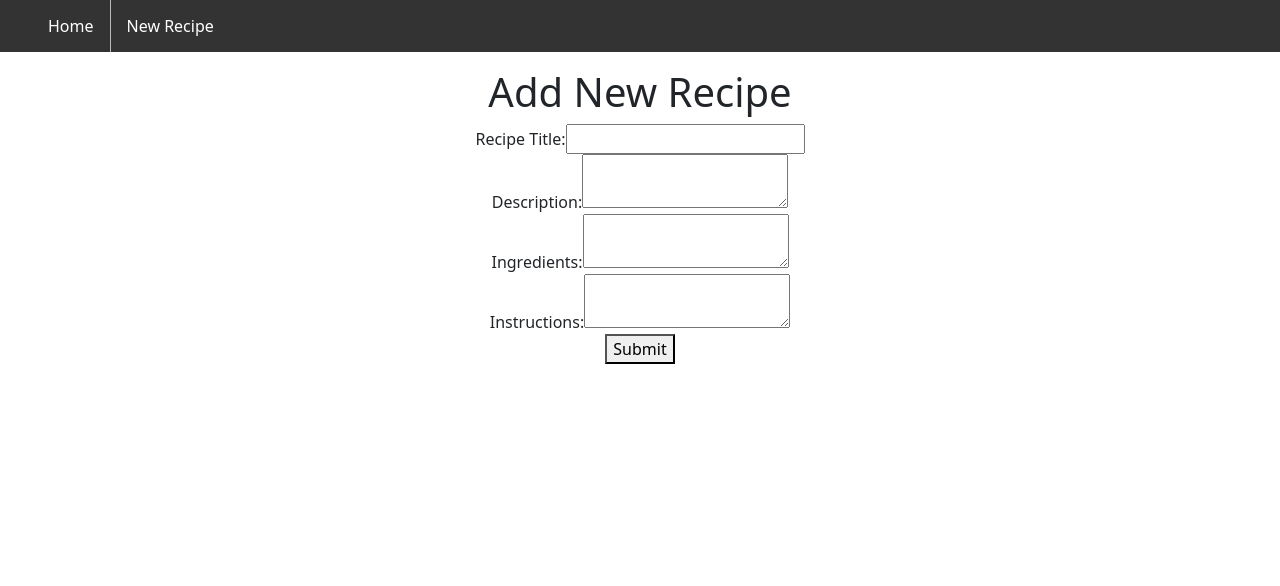
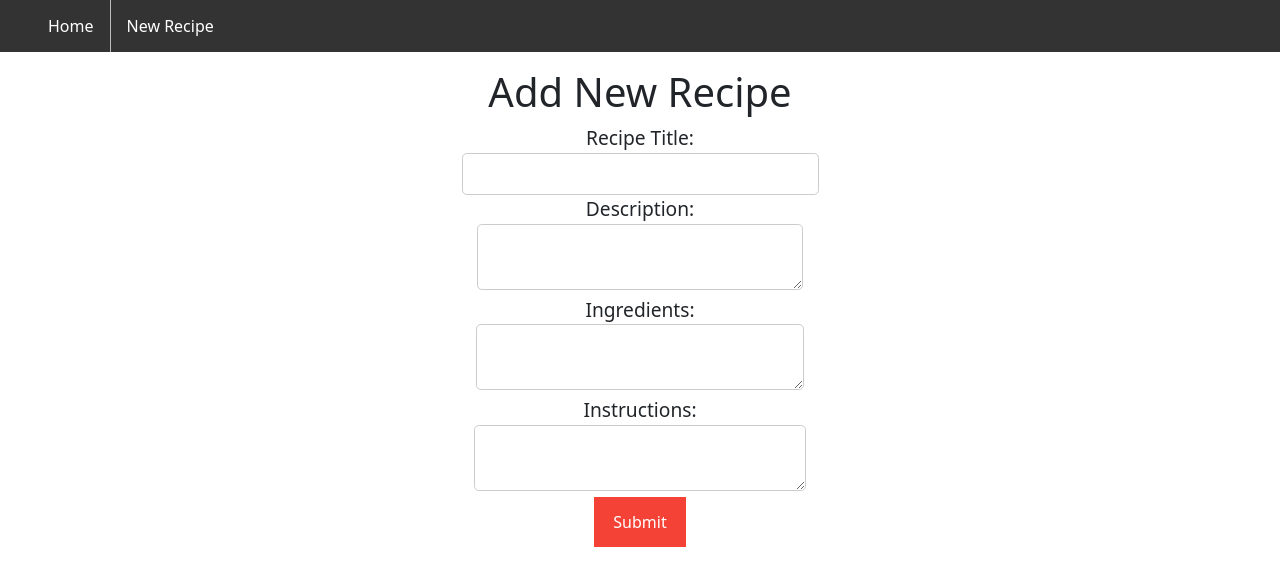
Before and after one commit to arber-salihu/CSCI4830-recipeWebApp, a React (Create React App) app in the folder my-app/: page /newPage in a window 1280 px wide. Shown: the top 586 px of the page. Built offline with nearby package versions, Linux system fonts and the light colour scheme.

Commit message:
new look for new recepie

```diff
--- /dev/null
+++ b/my-app/src/pages/NewRecipePage.css
@@ -0,0 +1,41 @@
+/* new-recipe-form.css */
+
+form {
+    display: flex;
+    flex-direction: column;
+    align-items: center;
+}
+
+h1 {
+    font-size: 2rem;
+    margin-bottom: 2rem;
+}
+
+label {
+    font-size: 1.2rem;
+}
+
+input,
+textarea {
+    padding: 0.5rem;
+    margin: 0.5rem;
+    border: 1px solid #ccc;
+    border-radius: 0.3rem;
+    font-size: 1rem;
+    width: 100%;
+}
+
+button {
+    background-color: #f44336;
+    color: #fff;
+    border: none;
+    border-radius: 0.3rem;
+    padding: 0.8rem 1.2rem;
+    font-size: 1.2rem;
+    cursor: pointer;
+    transition: all 0.2s ease-in-out;
+}
+
+button:hover {
+    background-color: #e53935;
+}
--- a/my-app/src/pages/NewRecipePage.js
+++ b/my-app/src/pages/NewRecipePage.js
@@ -1,5 +1,5 @@
 import React, { useState } from 'react';
-
+import './NewRecipePage.css'
 function NewRecipeForm() {
     const [title, setTitle] = useState('');
     const [description, setDescription] = useState('');
```
